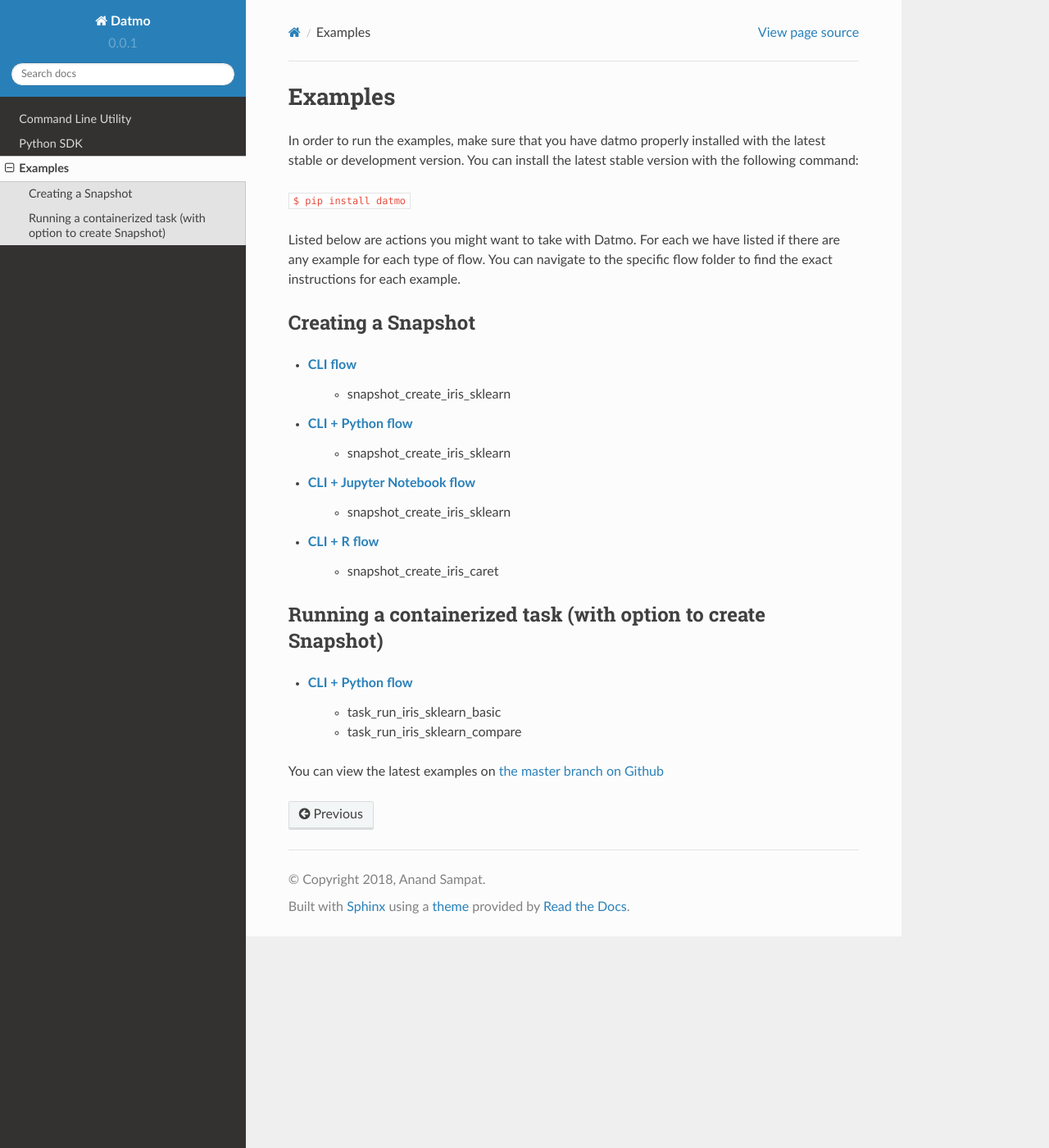
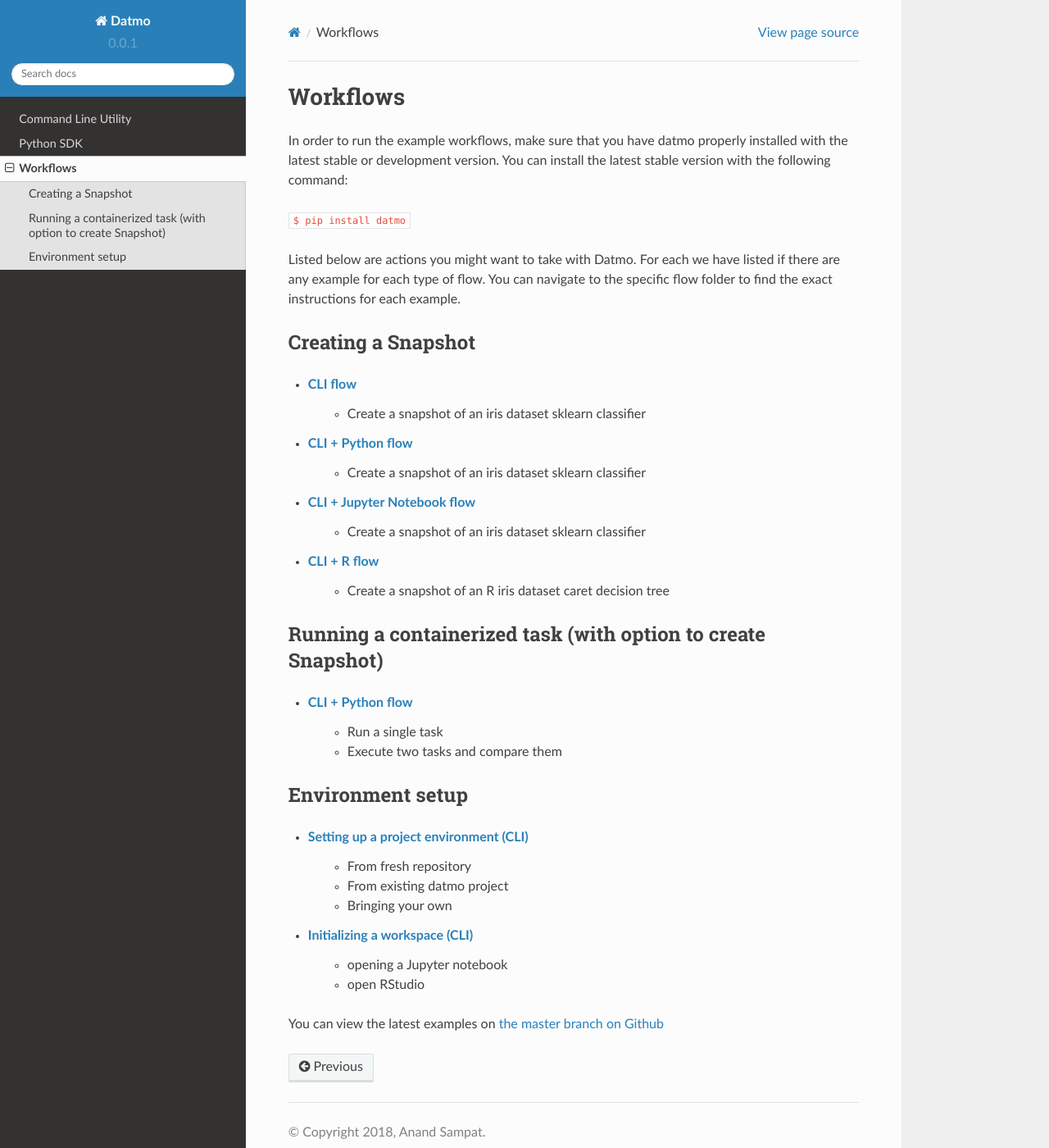
Before and after one commit to datmo/datmo, a Sphinx documentation site: the page built from docs/examples.rst, in a window 1280 px wide and 1400 px high. Shown: the whole window at 82% size. Built offline with Sphinx 7.4.7 and the Read the Docs theme 2.0.0, drawn with Linux system fonts in a browser that asks for light colours; pages that are not in the unit, such as notebooks, are missing from menus.

Commit message:
Restructure examples page to include environment/workspaces. Change title to workflows.

```diff
--- a/docs/examples.rst
+++ b/docs/examples.rst
@@ -1,12 +1,10 @@
-Examples
+Workflows
 =================================
 
-In order to run the examples, make sure that you have datmo properly installed with the latest
+In order to run the example workflows, make sure that you have datmo properly installed with the latest
 stable or development version. You can install the latest stable version with the following command:
 
-
 ``$ pip install datmo``
-
 
 Listed below are actions you might want to take with Datmo. For each
 we have listed if there are any example for each type of flow. You can
@@ -17,21 +15,31 @@
 -----------------------
 
 - `CLI flow <https://github.com/datmo/datmo/tree/master/examples/cli>`_
-    - snapshot_create_iris_sklearn
+    - Create a snapshot of an iris dataset sklearn classifier
 - `CLI + Python flow <https://github.com/datmo/datmo/blob/master/examples/python>`_
-    - snapshot_create_iris_sklearn
+    - Create a snapshot of an iris dataset sklearn classifier
 - `CLI + Jupyter Notebook flow <https://github.com/datmo/datmo/blob/master/examples/jupyter_notebook>`_
-    - snapshot_create_iris_sklearn
+    - Create a snapshot of an iris dataset sklearn classifier
 - `CLI + R flow <https://github.com/datmo/datmo/blob/master/examples/R>`_
-    - snapshot_create_iris_caret
+    - Create a snapshot of an R iris dataset caret decision tree
 
 Running a containerized task (with option to create Snapshot)
 --------------------------------------------------------------------
 
 - `CLI + Python flow <https://github.com/datmo/datmo/blob/master/examples/python>`_
-    - task_run_iris_sklearn_basic
-    - task_run_iris_sklearn_compare
+    - Run a single task
+    - Execute two tasks and compare them
 
+
+Environment setup
+------------------------
+- `Setting up a project environment (CLI) <https://github.com/datmo/datmo/blob/master/examples/cli/environment_setup.sh>`_
+    - From fresh repository
+    - From existing datmo project
+    - Bringing your own
+- `Initializing a workspace (CLI) <https://github.com/datmo/datmo/blob/master/examples/cli/workspace_setup.sh>`_
+    - opening a Jupyter notebook
+    - open RStudio
 
 
 You can view the latest examples on `the master branch on Github <https://github.com/datmo/datmo/tree/master/examples>`_
```
